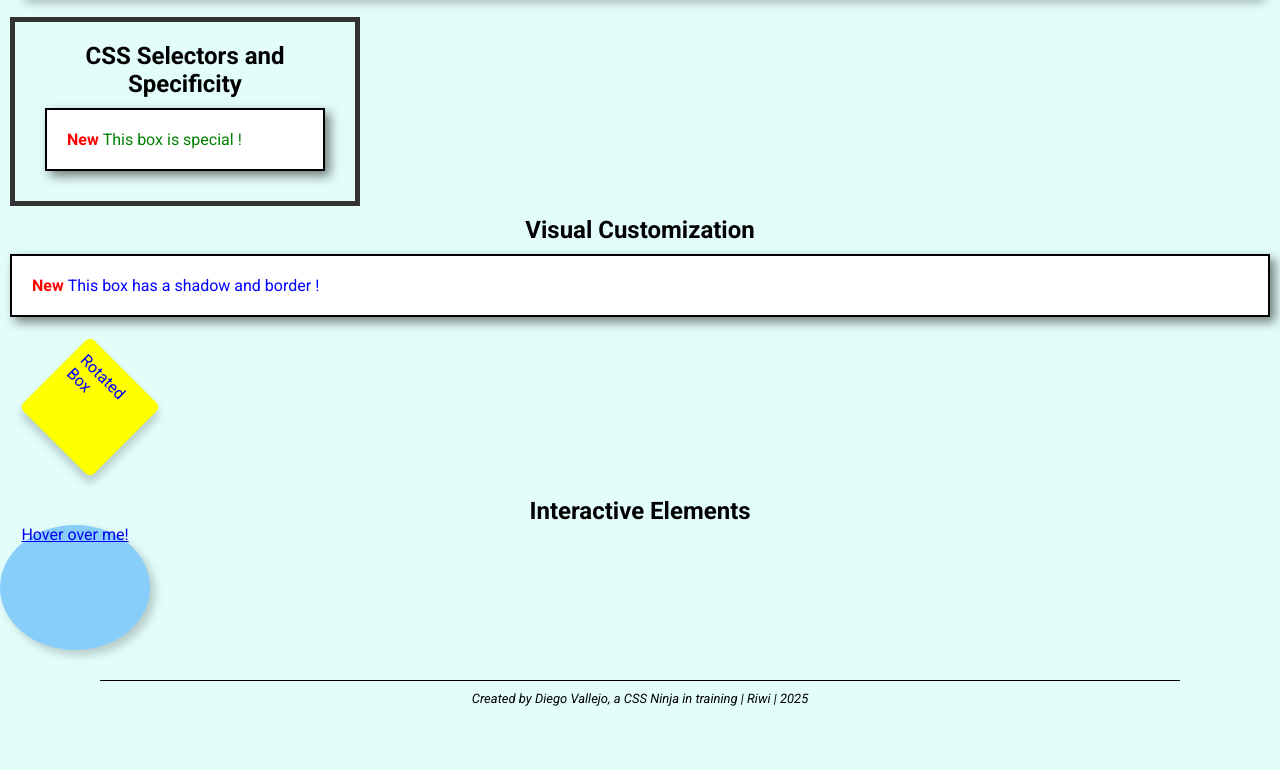
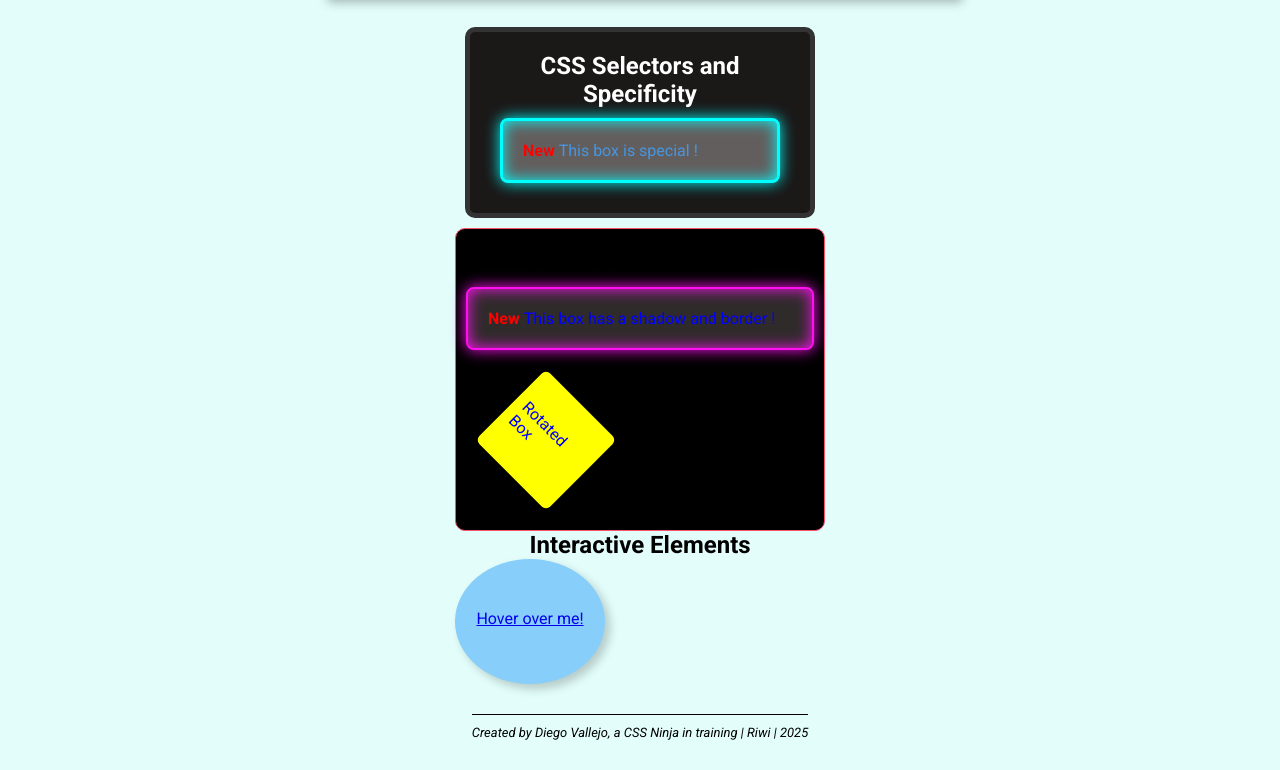
Before and after one commit to ingediego94/M2W2_DiegoV, a plain HTML site: page index.html in a window 1280 px wide. Shown: the part 120-890 px from the top of the page. Before the commit the page ends 856 px from the top, so only its background shows below. Drawn offline with Linux system fonts and the light colour scheme.

Commit message:
Se agregan cambios

```diff
--- a/index.html
+++ b/index.html
@@ -5,6 +5,7 @@
     <meta name="viewport" content="width=device-width, initial-scale=1.0">
     <title>CSS Ninja</title>
     <link rel="stylesheet" href="styles.css">
+    <meta name="theme-color" content="#06c1db">
 </head>
 <body>
 
--- a/styles.css
+++ b/styles.css
@@ -11,7 +11,10 @@
 
 body {
     background-color: #75f9e734;
-
+    display: flex;
+    justify-content: center;
+    align-items: center;
+    flex-direction: column;
 }
 
 
@@ -34,18 +37,13 @@ body {
 h2 {
     text-align: center;
 }
+
+
 .cabezal p {
     font-size: 15px;
 }
 
 
-/* .general {
-    background-color: red;
-    width: 60%;
-    margin: 0 auto;
-
-
-} */
 
 div {
     color: blue;
@@ -56,32 +54,59 @@ div {
 }
 
 #special {
-    color: green;
+    border: 3px solid cyan;
+    box-shadow: 0px 0px 15px cyan,
+        0px 0px 15px cyan inset;
+    color: rgb(69, 150, 226);
+    background-color: rgb(99, 94, 94);
+    border-radius: 8px;
+}
+
+#special:hover {
+    border: 3px solid #39FF14;
+    box-shadow: 0px 0px 15px #39FF14,
+        0px 0px 15px #39FF14 inset;
+    color: white;
+    font-weight: bold;
+    background-color: rgb(63, 60, 60);
+    border-radius: 8px;
+}
+
+.content h2 {
+    color: white;
 }
 
 
-
 .box {
-    background-color: #ffffff;
-    border: 2px solid #000;
+    background-color: #302b2b;
+    border: 2px solid #FF10F0;
     box-shadow: 5px 5px 10px rgba(0, 0, 0, 0.5);
     padding: 20px;
     margin: 10px;
+    border-radius: 8px;
+    box-shadow: 0px 0px 15px #FF10F0,
+    0px 0px 15px #FF10F0 inset;
 }
+
+
 
 .content{
     width: 300px;
     padding: 20px;
     margin: 10px;
+    background-color: #1b1818;
     border: 5px solid #333;
+    border-radius: 10px;
 }
 
-.inline-block {
-    display: inline-block;
-    width: 100px;
-    height: 100px;
-    background-color: rgb(236, 206, 71);
+.visual-efects {
+    border: 1px solid rgb(250, 81, 109);
+    padding-top: 20px;
+    box-sizing: content-box;
+    border-radius: 10px;
+    background-color: #000;
 }
+
 
 .fixed-box {
     position: fixed;
@@ -92,6 +117,7 @@ div {
 }
 
 .rotate-box {
+
     width: 100px;
     height: 100px;
     background-color: yellow;
@@ -101,6 +127,7 @@ div {
     border-radius: 6px;
     box-shadow: 5px 5px 10px rgba(0, 0, 0, 0.2);
     margin: 40px;
+    padding-top: 30px;
 }
 
 #enlace {
@@ -136,6 +163,7 @@ a:hover {
     border-color: #3b94d4;
     box-shadow: 5px 5px 10px rgba(0, 0, 0, 0.2);
     text-align: center;
+    padding-top: 50px;
 }
 
 .fade-in:hover{
```
